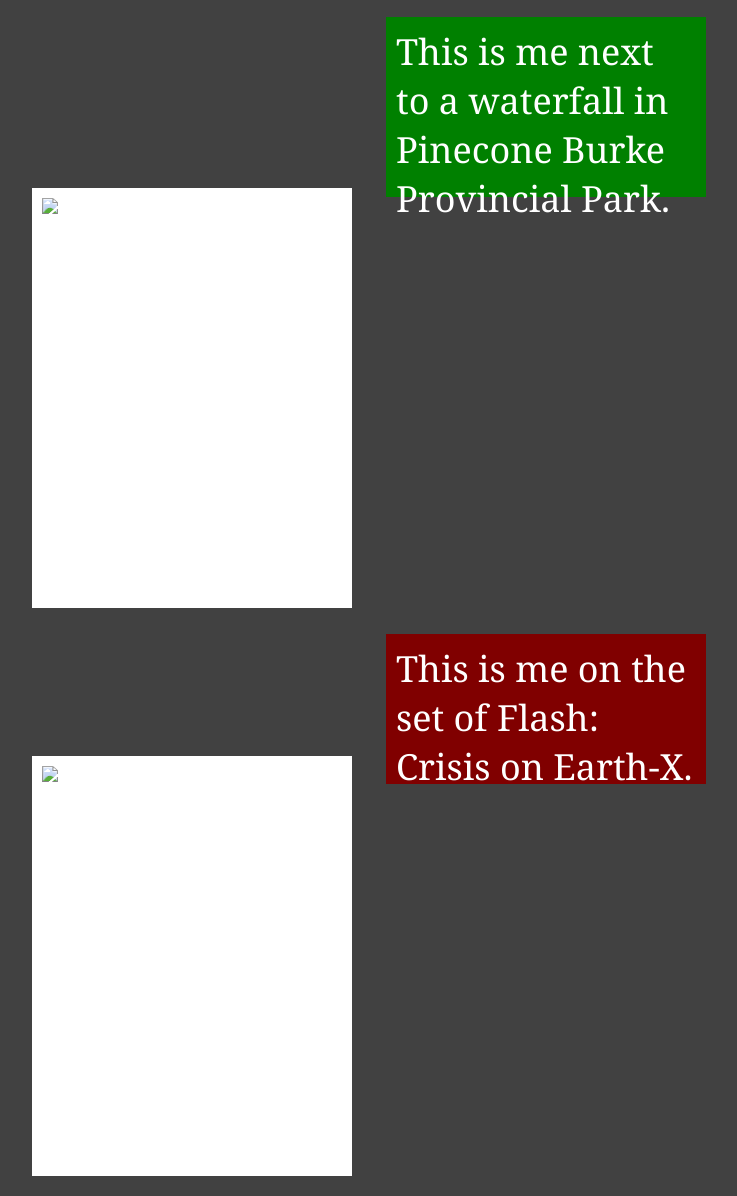
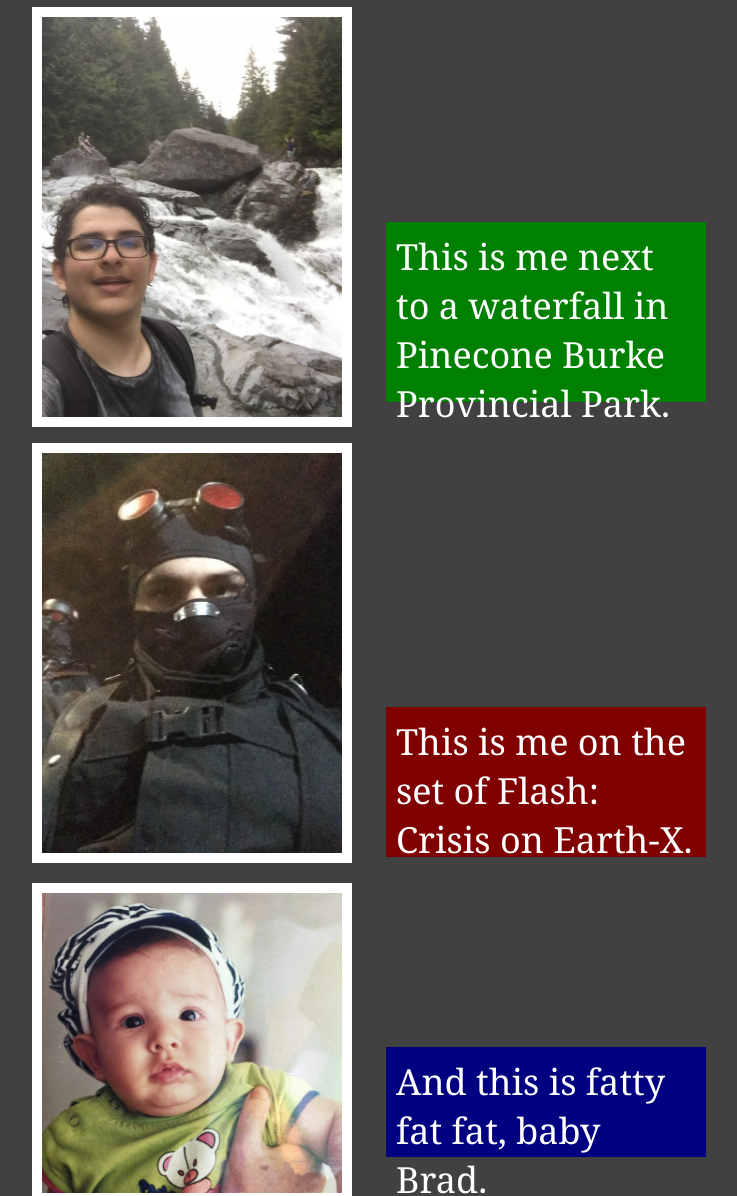
Before and after one commit to BradMsv/Bio, a plain HTML site: page index.html in a window 1280 px wide. Shown: the part 136-1332 px from the top of the page, without its empty margins (356-1093 px from the left). Drawn offline with Linux system fonts and the light colour scheme.

Commit message:
Modified Index

```diff
--- a/index.html
+++ b/index.html
@@ -134,7 +134,7 @@
 	<p></p>
 	<p>
 		</p><div id="imageBox1">
-			<img src="./About Me_files/IMG_1990.jpg" alt="IMG 1990" border="0" style="width:300px; height:400px;">
+			<img src="./index_files/IMG_1990.jpg" alt="IMG 1990" border="0" style="width:300px; height:400px;">
 		</div>
 		<div id="aboutImage1">
 			This is me next to a waterfall in Pinecone Burke Provincial Park.
@@ -143,7 +143,7 @@
 
 	<p>
 		</p><div id="imageBox2">
-			<img src="./About Me_files/IMG_2344.jpg" alt="IMG 2344" border="0" style="width:300px; height:400px;">
+			<img src="./index_files/IMG_2344.jpg" alt="IMG 2344" border="0" style="width:300px; height:400px;">
 		</div>
 		<div id="aboutImage2">
 			This is me on the set of Flash: Crisis on Earth-X.
@@ -152,7 +152,7 @@
 
 	<p>
 		</p><div id="imageBox3">
-			<img src="./About Me_files/IMG_0459_1.jpg" alt="IMG_0459_1" border="0" style="width:300px; height:300px;">
+			<img src="./index_files/IMG_0459_1.jpg" alt="IMG_0459_1" border="0" style="width:300px; height:300px;">
 		</div>
 		<div id="aboutImage3">
 			And this is fatty fat fat, baby Brad.
```
